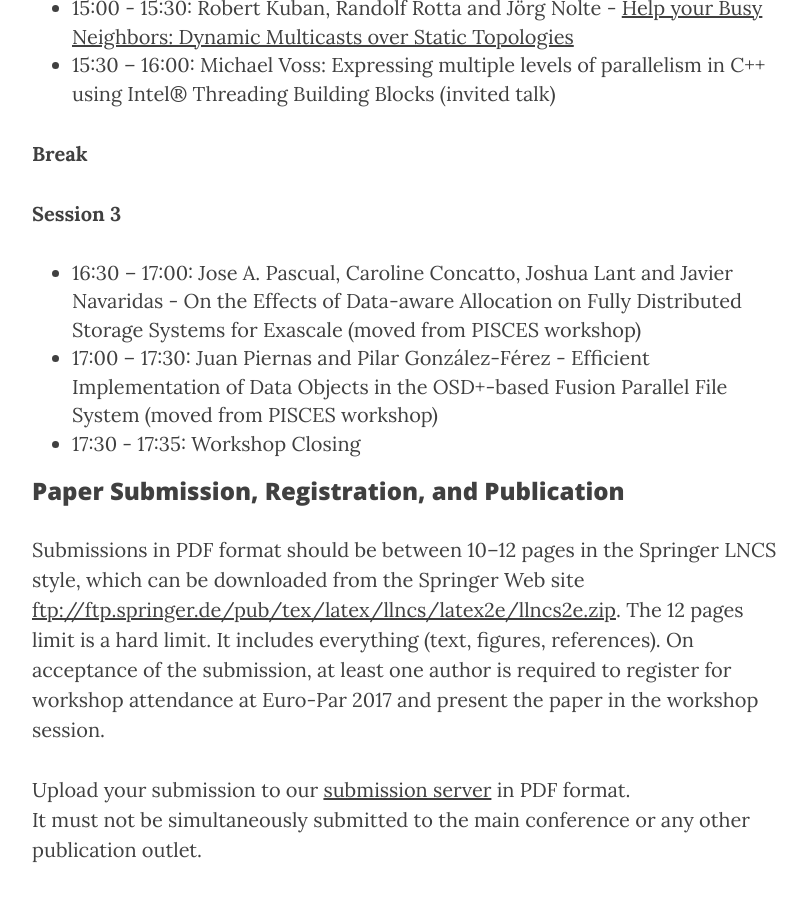
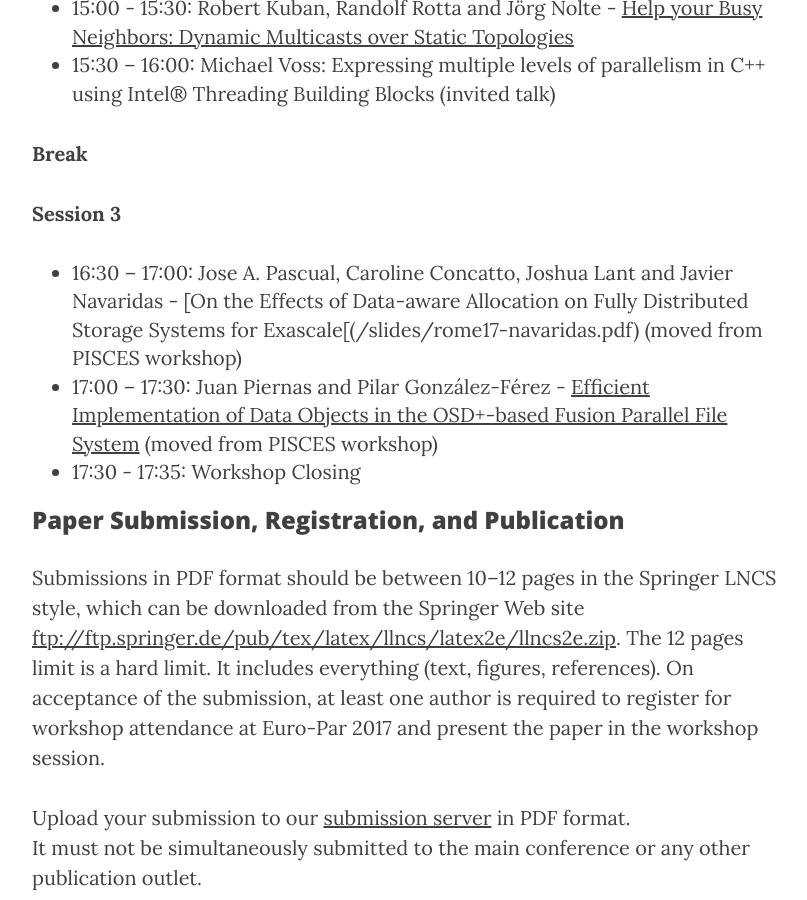
Before and after one commit to WROME/wrome.github.io, a Jekyll site: the page built from compostela2017.md, in a window 1280 px wide and 900 px high, scrolled down 2904 px. Shown: the whole window, without its empty margins (233-1040 px from the left). Built offline with Jekyll 4.4.1, drawn with Linux system fonts in a browser that asks for light colours; nearby versions of some CDN libraries.

Commit message:
add slides from session 3

```diff
--- a/compostela2017.md
+++ b/compostela2017.md
@@ -63,8 +63,8 @@ The workshop is scheduled on Monday, August 28, 2017, in **room A4**.
 
 **Session 3**
 
-* 16:30 – 17:00: Jose A. Pascual, Caroline Concatto, Joshua Lant and Javier Navaridas - On the Effects of Data-aware Allocation on Fully Distributed Storage Systems for Exascale (moved from PISCES workshop)
-* 17:00 – 17:30: Juan Piernas and Pilar González-Férez - Efficient Implementation of Data Objects in the OSD+-based Fusion Parallel File System (moved from PISCES workshop)
+* 16:30 – 17:00: Jose A. Pascual, Caroline Concatto, Joshua Lant and Javier Navaridas - [On the Effects of Data-aware Allocation on Fully Distributed Storage Systems for Exascale[(/slides/rome17-navaridas.pdf) (moved from PISCES workshop)
+* 17:00 – 17:30: Juan Piernas and Pilar González-Férez - [Efficient Implementation of Data Objects in the OSD+-based Fusion Parallel File System](/slides/rome17-piernas.pdf) (moved from PISCES workshop)
 * 17:30 - 17:35: Workshop Closing
 
 ### Paper Submission, Registration, and Publication
```
Also changed, not shown: 1 other file.
